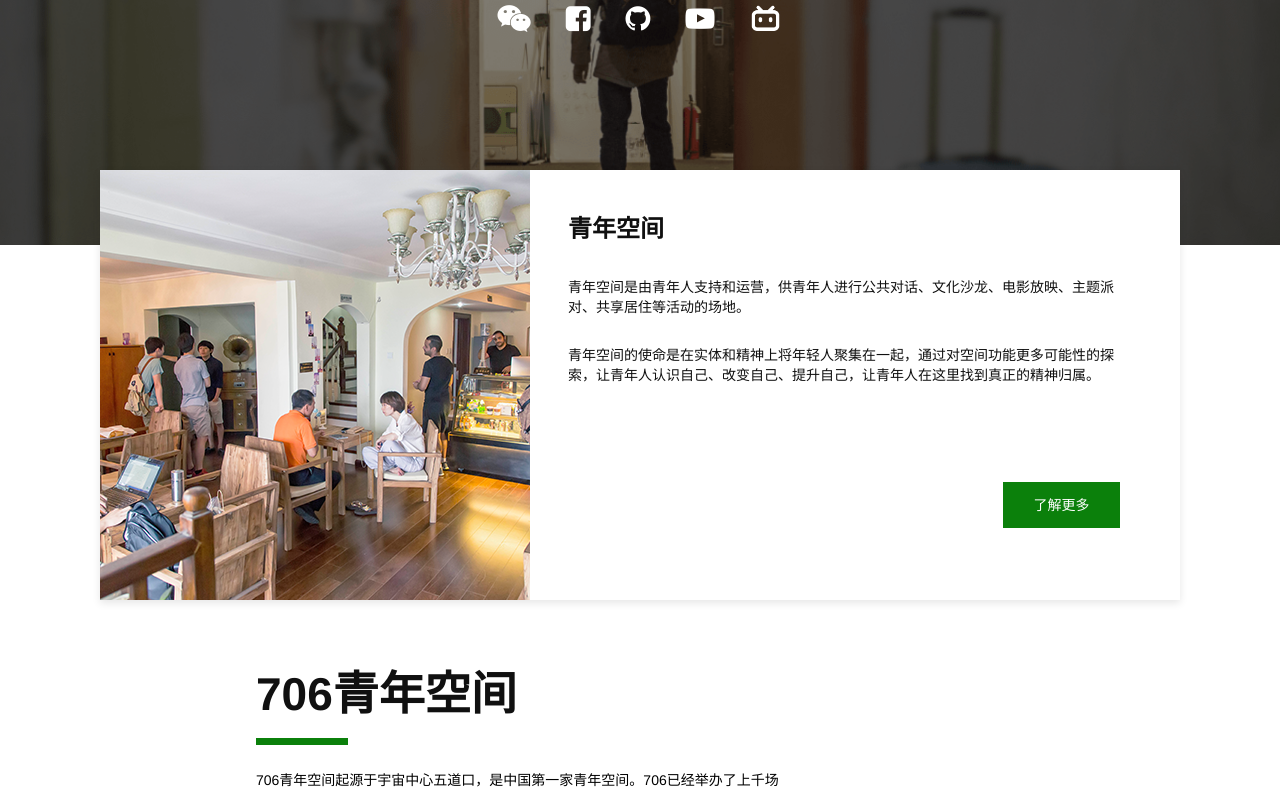
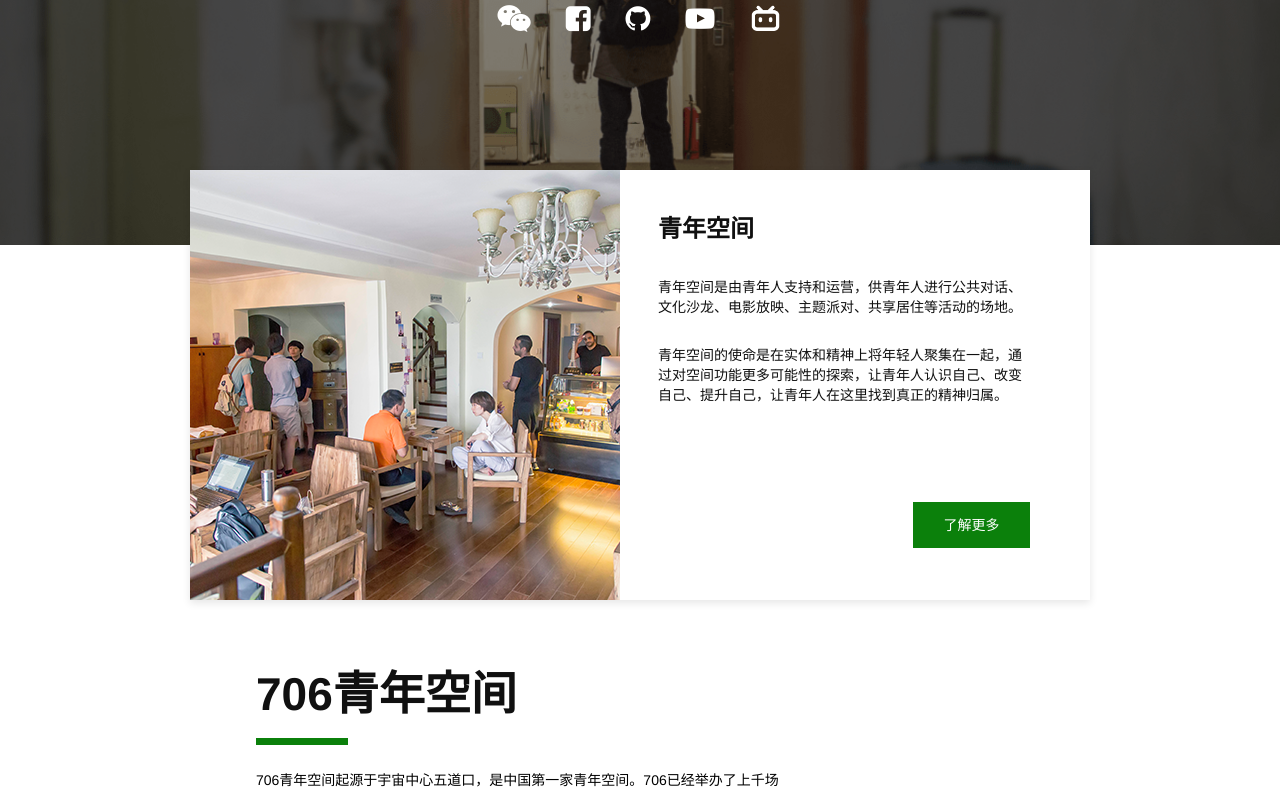
Before and after one commit to 706YouthSpace/706platform-frontend, a Vue app: page /home in a window 1280 px wide. Shown: the part 432-1223 px from the top of the page. Built offline with nearby package versions, Linux system fonts and the light colour scheme; what @ckeditor/ckeditor5-vue would draw is missing.

Commit message:
style: change intro card width

```diff
--- a/src/views/Home/components/HomeIntro.vue
+++ b/src/views/Home/components/HomeIntro.vue
@@ -172,7 +172,7 @@ export default {
         position: relative;
         top: -75px;
         display: flex;
-        width: 1080px;
+        width: 900px;
         height: 430px;
         margin: 0 auto;
         background: #fff;
```
